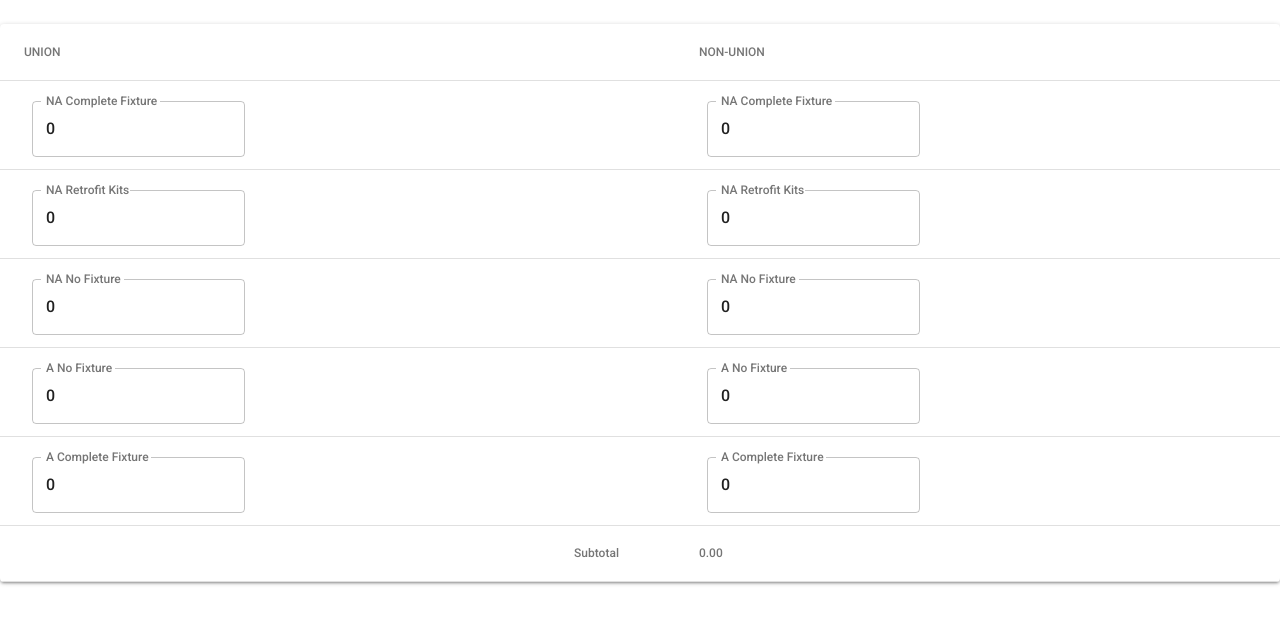
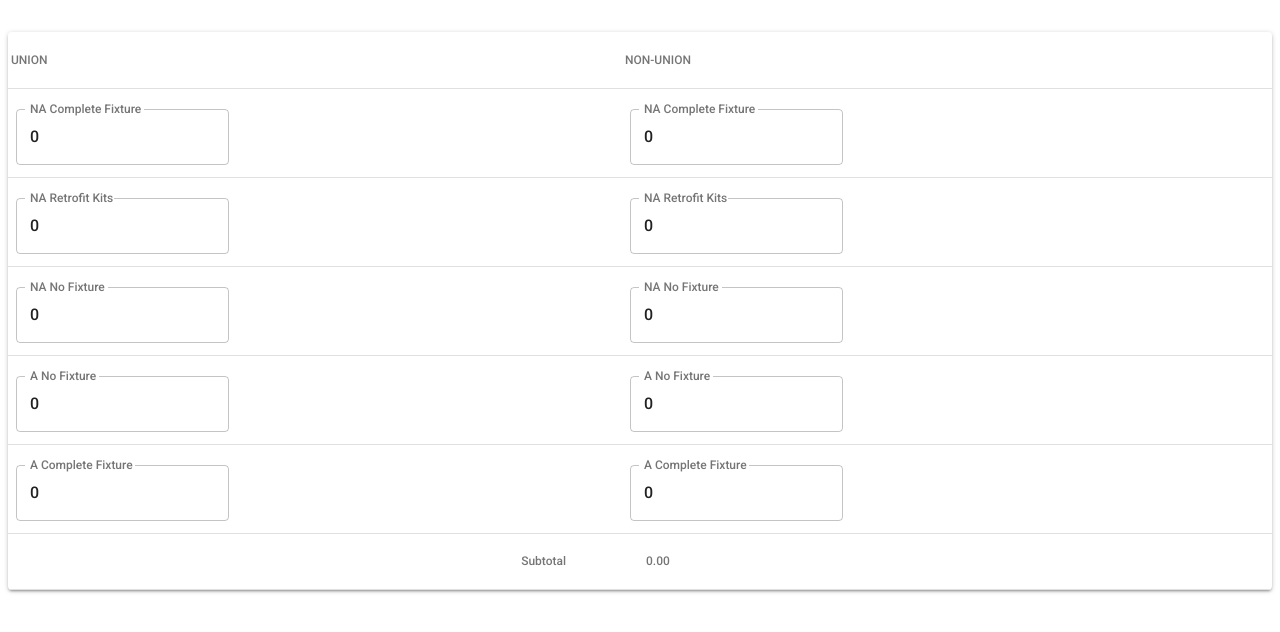
Before and after one commit to kyoungd/qlan, a React (Create React App) app: page / in a window 1280 px wide. Shown: the top 632 px of the page. Built offline with nearby package versions, Linux system fonts and the light colour scheme.

Commit message:
cleaned up look and feel.

```diff
--- a/public/index.html
+++ b/public/index.html
@@ -13,9 +13,9 @@
       Unlike "/favicon.ico" or "favicon.ico", "%PUBLIC_URL%/favicon.ico" will
       work correctly both with client-side routing and a non-root public URL.
       Learn how to configure a non-root public URL by running `npm run build`.
+  <link rel="stylesheet" href="https://maxcdn.bootstrapcdn.com/bootstrap/latest/css/bootstrap.min.css">
     -->
-  <link rel="stylesheet" href="https://maxcdn.bootstrapcdn.com/bootstrap/latest/css/bootstrap.min.css">
-  <title>React App</title>
+    <title>QLAN App</title>
 </head>
 
 <body>
--- a/src/components/App.js
+++ b/src/components/App.js
@@ -32,8 +32,9 @@ const styles = theme => ({
     marginTop: theme.spacing.unit * 3,
     overflowX: 'auto',
   },
-  table: {
-    minWidth: 600,
+  tableCellField: {
+    paddingLeft: 0,
+    paddingRight: 10
   }
 });
 
@@ -112,11 +113,11 @@ class OutlinedTextFields extends React.Component {
           <Table className={classes.table}>
             <TableHead>
               <TableRow>
-                <TableCell>UNION</TableCell>
-                <TableCell>NON-UNION</TableCell>
+                <TableCell className={classes.tableCellField}>&nbsp;UNION</TableCell>
+                <TableCell className={classes.tableCellField}>&nbsp;NON-UNION</TableCell>
               </TableRow>
               <TableRow>
-                <TableCell>
+                <TableCell className={classes.tableCellField}>
                   <TextField
                     id="u1"
                     label="NA Complete Fixture"
@@ -131,7 +132,7 @@ class OutlinedTextFields extends React.Component {
                     variant="outlined"
                   />
                 </TableCell>
-                <TableCell align="left">
+                <TableCell className={classes.tableCellField}>
                   <TextField
                     id="n1"
                     label="NA Complete Fixture"
@@ -148,7 +149,7 @@ class OutlinedTextFields extends React.Component {
                 </TableCell>
               </TableRow>
               <TableRow>
-                <TableCell>
+                <TableCell className={classes.tableCellField}>
                   <TextField
                     id="u2"
                     label="NA Retrofit Kits"
@@ -163,7 +164,7 @@ class OutlinedTextFields extends React.Component {
                     variant="outlined"
                   />
                 </TableCell>
-                <TableCell>
+                <TableCell className={classes.tableCellField}>
                   <TextField
                     id="n2"
                     label="NA Retrofit Kits"
@@ -180,7 +181,7 @@ class OutlinedTextFields extends React.Component {
                 </TableCell>
               </TableRow>
               <TableRow>
-                <TableCell>
+                <TableCell className={classes.tableCellField}>
                   <TextField
                     id="u3"
                     label="NA No Fixture"
@@ -195,7 +196,7 @@ class OutlinedTextFields extends React.Component {
                     variant="outlined"
                   />
                 </TableCell>
-                <TableCell>
+                <TableCell className={classes.tableCellField}>
                   <TextField
                     id="n3"
                     label="NA No Fixture"
@@ -212,7 +213,7 @@ class OutlinedTextFields extends React.Component {
                 </TableCell>
               </TableRow>
               <TableRow>
-                <TableCell>
+                <TableCell className={classes.tableCellField}>
                   <TextField
                     id="u4"
                     label="A No Fixture"
@@ -227,7 +228,7 @@ class OutlinedTextFields extends React.Component {
                     variant="outlined"
                   />
                 </TableCell>
-                <TableCell>
+                <TableCell className={classes.tableCellField}>
                   <TextField
                     id="n4"
                     label="A No Fixture"
@@ -244,7 +245,7 @@ class OutlinedTextFields extends React.Component {
                 </TableCell>
               </TableRow>
               <TableRow>
-                <TableCell>
+                <TableCell className={classes.tableCellField}>
                   <TextField
                     id="u5"
                     label="A Complete Fixture"
@@ -259,7 +260,7 @@ class OutlinedTextFields extends React.Component {
                     variant="outlined"
                   />
                 </TableCell>
-                <TableCell>
+                <TableCell className={classes.tableCellField}>
                   <TextField
                     id="n5"
                     label="A Complete Fixture"
```
